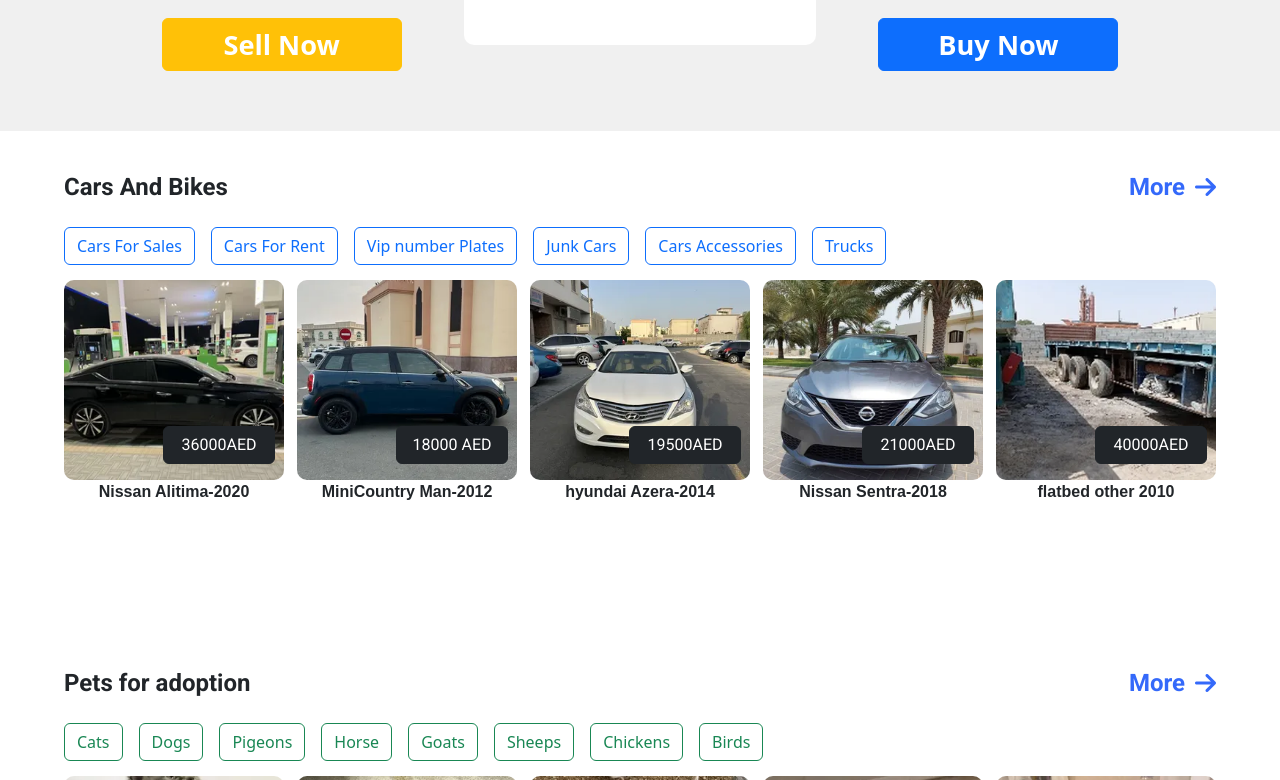
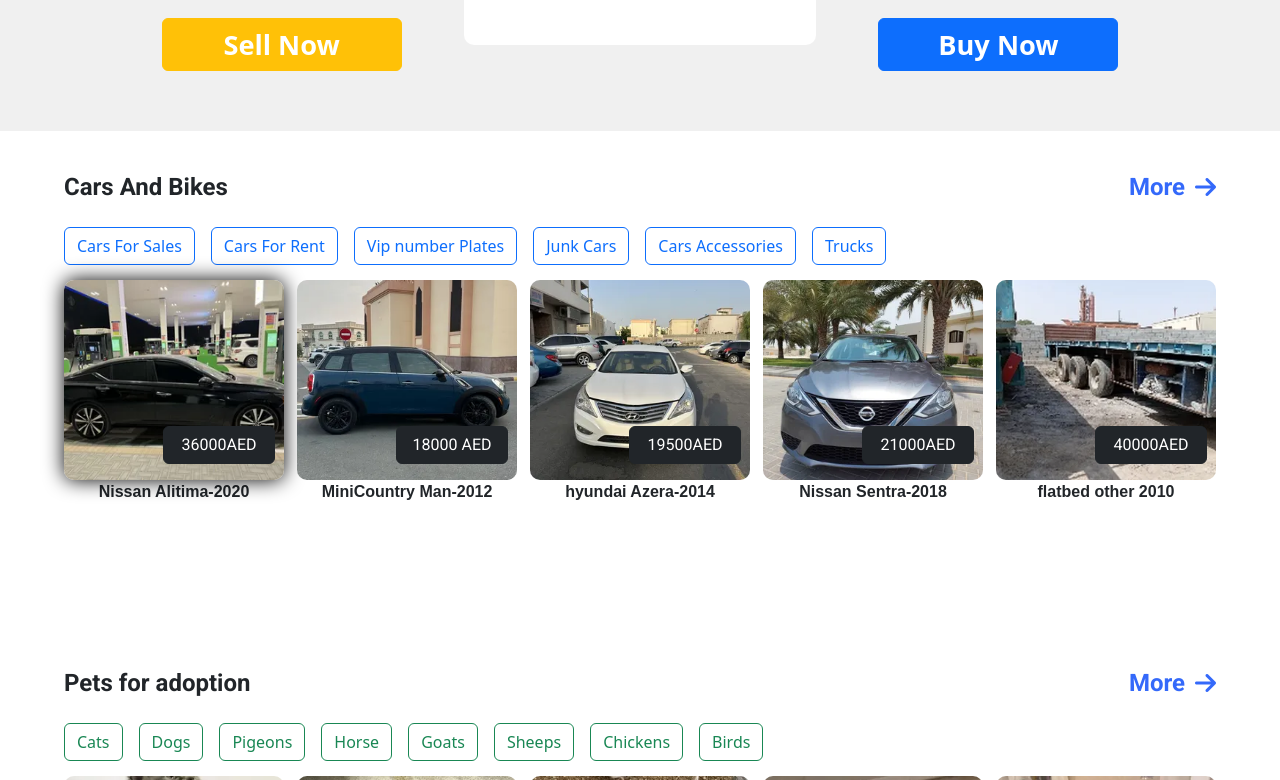
Before and after one commit to zohaibTariq6533/testing, a plain HTML site: page index.html in a window 1280 px wide. In both pictures the pointer is over the picture 174 px from the left and 2281 px from the top of the page. Shown: the part 1901-2681 px from the top of the page. Drawn offline with nearby package versions, Linux system fonts and the light colour scheme.

Commit message:
Update style.css

```diff
--- a/style.css
+++ b/style.css
@@ -326,6 +326,7 @@
     position: relative;
     border-radius: 10px;
     object-fit: cover;
+    transition: all 0.15s;
 }
 .product1 button{
     position: absolute;
@@ -339,6 +340,9 @@
     text-align: center;
     font-family: Arial, Helvetica, sans-serif;
     font-weight: bold;
+}
+.productsImages img:hover{
+    box-shadow: 0px 0px 20px black;
 }
 .cardInfo{
     height: 50vh;
```
